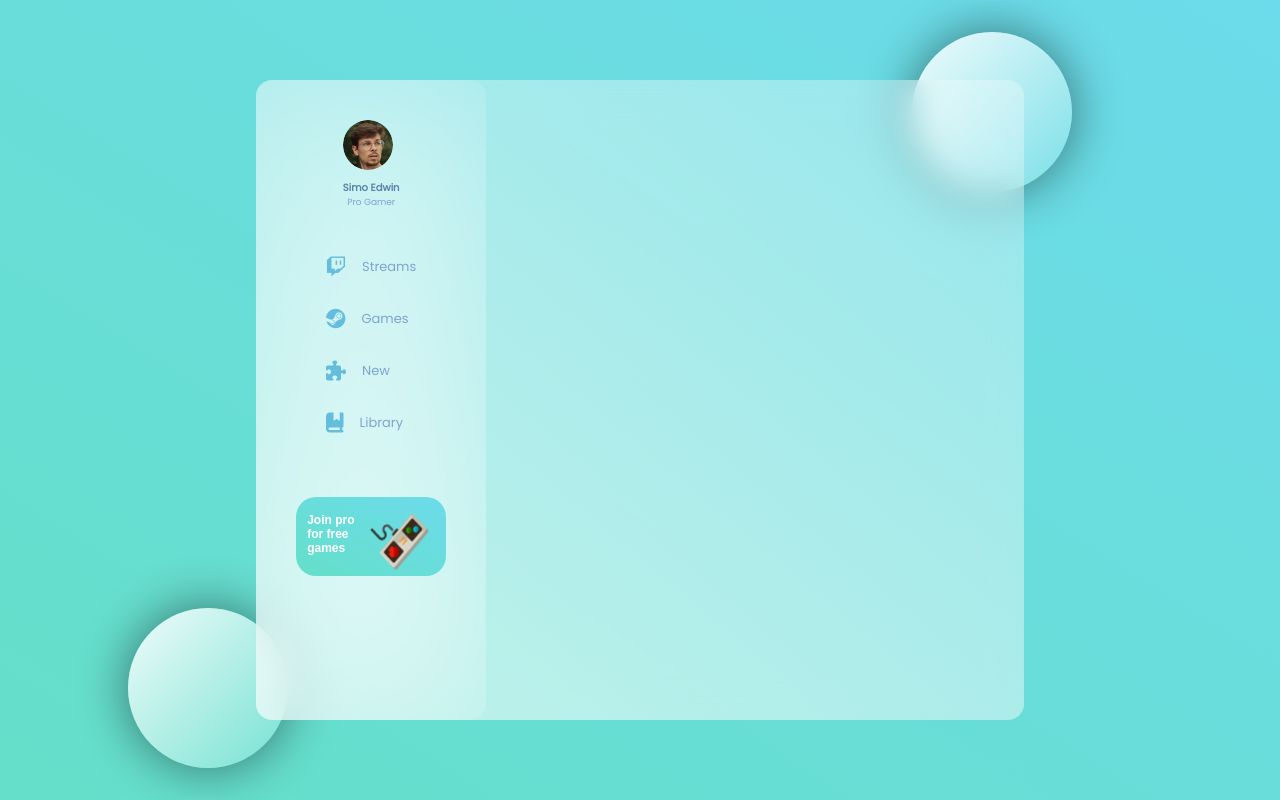
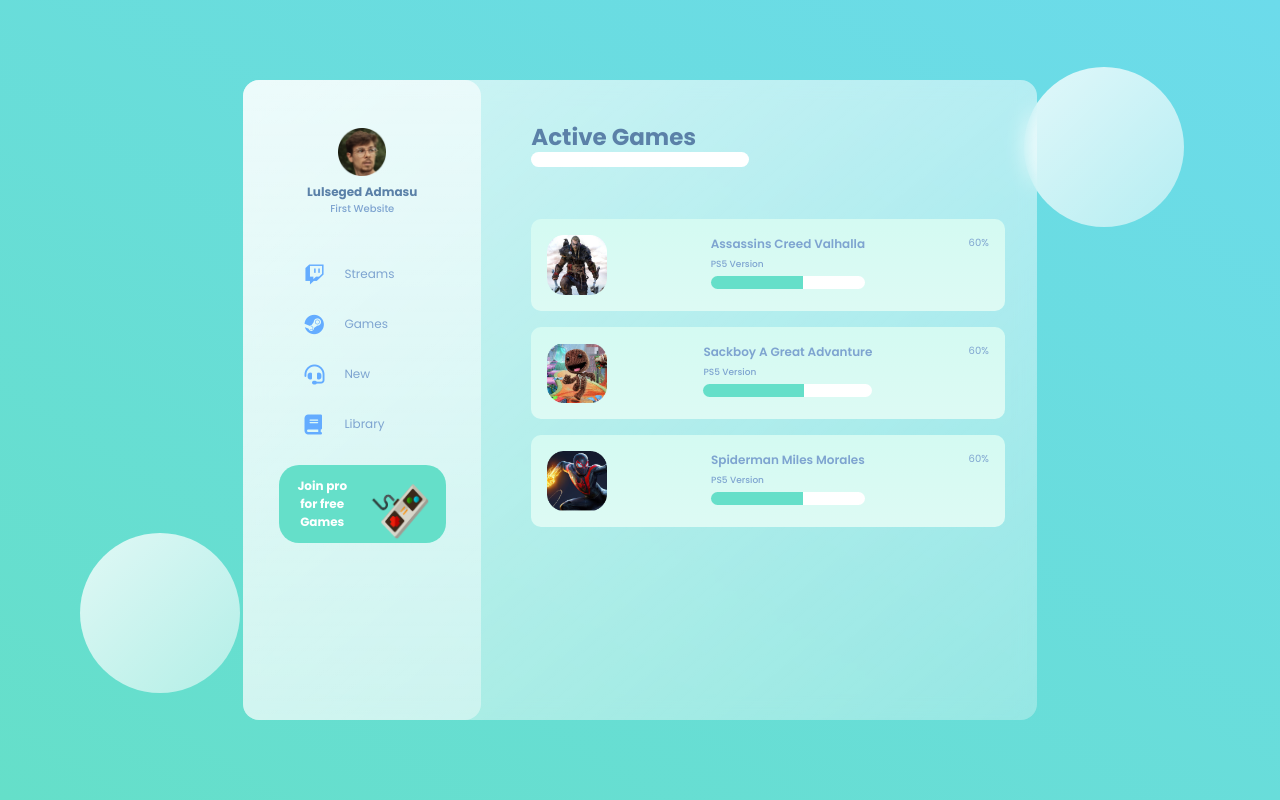
Before and after one commit to lul-g/glass_web, a plain HTML site: page index.html in a window 1280 px wide. Drawn offline with Linux system fonts and the light colour scheme.

Commit message:
first commit

```diff
--- a/assets/css/style.css
+++ b/assets/css/style.css
@@ -1,3 +1,16 @@
+:root {
+    /* --body-bg-color: linear-gradient(to right top, #65dfc9, #6cdbeb); --original*/
+    --body-bg-color: linear-gradient(to right top, #28d1b2, #2990a0);
+    --right-bg-color: linear-gradient(to right bottom,
+                                        rgba(255, 255, 255, .7),
+                                        rgba(255, 255, 255, .3));
+    --left-bg-color: linear-gradient(to left,
+                                rgba(255, 255, 255, .7),
+                                rgba(255, 255, 255, .3));
+    --blob-clr: linear-gradient(to right bottom,
+                        rgba(255, 255, 255, .8),
+                        rgba(255, 255, 255, .3));
+}
 /* css reset */
 * {
     margin: 0;
@@ -29,7 +42,6 @@
 }
 .flex {
     display: flex;
-    /* gap: 1rem; */
 }
 li {
     list-style: none;
@@ -46,18 +58,19 @@ body {
     font-family:Poppins;
 }
 
+/*start  */
 .blob1,
 .blob2 {
     background: var(--blob-clr);
-
-    border-radius: 100%;
-    text-align: center;
     height: 10em;
     width: 10em;
+    border-radius: 100%;
+    box-shadow: 0 0 50px 1px rgba(0, 0, 0, 0.473);
+
+    text-align: center;
     position: absolute;
     z-index: -1;
     left: 10rem;
-    box-shadow: 0 0 50px 1px rgba(0, 0, 0, 0.473);
 }
 .blob1 {
     inset: 2rem 13rem auto auto;
--- /dev/null
+++ b/assets/css/styles.css
@@ -0,0 +1,237 @@
+@import url('https://fonts.googleapis.com/css2?family=Poppins:wght@100;200;300;400;500;600;700;800;900&display=swap');
+
+
+:root {
+    --body-bg-color: linear-gradient(to right top, #65dfc9, #6cdbeb);
+    /* --body-bg-color: linear-gradient(to right top, #28d1b2, #2990a0); */
+    --right-bg-color: linear-gradient(to right bottom,
+                                        rgba(255, 255, 255, 0.7),
+                                        rgba(255, 255, 255, .3));
+    --left-bg-color: linear-gradient(to bottom,
+                                rgba(255, 255, 255, .6),
+                                rgba(255, 255, 255, .4));
+    --blob-clr: linear-gradient(to right bottom,
+                        rgba(255, 255, 255, .8),
+                        rgba(255, 255, 255, .5));
+}
+
+/* create animation */
+@keyframes b1 {
+    0%{
+        bottom: -2.5rem;
+    }
+    50% {
+        left: -2rem;
+    }
+    100%{
+        bottom: 10rem;
+    }
+}
+@keyframes b2 {
+    0%{
+        top: -2.5rem;
+    }
+    50% {
+        right: -2rem;
+    }
+    100%{
+        top: 2.5rem;
+    }
+}
+/* css reset */
+* {
+    margin: 0;
+    padding: 0;
+    box-sizing: border-box;
+
+}
+
+
+body {
+    background-color: var(--body-clr);
+    background: var(--body-bg-color);
+    height: 100vh;
+    font-family: 'Poppins', sans-serif;
+}
+.card {
+    position: relative;
+}
+.blob1,
+.blob2 {
+    height: 10rem;
+    width: 10rem;
+    border-radius: 100%;
+    margin: 5rem;
+    position: absolute;
+    z-index: -2;
+    background: var(--blob-clr);
+}
+.blob1 {
+    bottom: -2.5rem;
+    left: 4rem;
+    animation: b1 3s infinite alternate;
+    animation-timing-function: linear;
+}
+.blob2 {
+    right: 7rem;
+    top: -2.5rem;
+    animation: b2 3s infinite alternate linear;
+
+}
+
+.big_box {
+    width: 62%;
+    height: 80vh;
+    margin: 0 auto;
+    position: relative;
+    top: 5rem;
+    border-radius: 1rem;
+    display: flex;
+}
+.box_left,
+.box_right {
+    border-radius: 1rem;
+}
+.box_left {
+    width: 30%;
+    opacity: 1;
+    background: var(--left-bg-color);
+
+    z-index: 11;
+    text-align: center;
+}
+.box_right {
+    width: 100%;
+    height: 80vh;
+    right: 0;
+    z-index: 10;
+    background: var(--right-bg-color);
+    position: absolute;
+    backdrop-filter: blur(.6rem);
+}
+
+.box_left .top {
+    margin-top: 3rem;
+}
+.box_left .top img  {
+    width: 3rem;
+}
+.top h2 {
+    font-size: 12px;
+    color: #5b81a8;
+}
+.box_left .top h4 {
+    font-size: 10px;
+    font-weight: 500;
+    color: #7ea4d0;
+}
+
+.mid {
+    /* margin-left: 5rem; */
+    position: relative;
+    width: 15%;
+    margin: 0 auto;
+    margin-top: 3rem;
+    list-style: none;
+    display: flex;
+    flex-direction: column;
+    align-items: flex-start;
+}
+.mid li {
+    margin-bottom: 2rem;
+    color: #7ea4d0;
+    font-size: 12px;
+}
+.mid li i {
+    position: absolute;
+    left: -2.5rem;
+    font-size: 20px;
+    color: #64acff;
+}
+
+.box_left .btm {
+    margin: 0 auto;
+    width: 70%;
+    display: flex;
+    color: white;
+    font-weight: 700;
+    background-color: #65dfc9;
+    border-radius: 20px;
+    justify-content: space-evenly;
+    align-items: center;
+    font-size: 12px;
+    padding: 3px 0;
+}
+.box_left .btm p {
+    width: 3.5rem;
+}
+.box_left .btm img {
+    height: 4.5rem;
+}
+
+.box_right{
+    padding: 3rem 2rem 3rem 18rem;
+}
+.box_right .top {
+    position: relative;
+    margin-bottom: 3rem;
+}
+.box_right .top h1{
+    line-height: 18px;
+    font-size: 23px;
+    color: #5b81a8;
+}
+.box_right .top input {
+    width: 17vw;
+    border-radius: 10px;
+    line-height: 7px;
+    border: none;
+    background-color: white;
+}
+.box_right .btm section {
+    display: flex;
+    justify-content: space-between;
+    margin-bottom: 1rem;
+    background: linear-gradient(to bottom , #d4faf2, #ddfaf4);
+    border-radius: 10px;
+    padding: 1rem 0;
+    position: relative;
+    z-index: 0;
+    color: #7ea4d0;
+    padding: 1rem;
+}
+.box_right .btm section div {
+    display: flex;
+    flex-direction: column;
+    gap: .3rem;
+}
+.box_right .btm section img {
+    height: 60px;
+}
+.box_right .btm section h3{
+    font-weight: 600;
+    font-size: 12px;
+}
+.box_right .btm section h4 {
+    font-weight: 500;
+    font-size: 9px;
+}
+.box_right .btm section .co {
+    height: .85rem;
+    border-radius: 10px;
+    background: linear-gradient(to right, #65dfc9 0% 60%, white 60% 100%)
+}
+.box_right .btm section p {
+    font-size: 10px;
+}
+/*
+display: flex --row default
+flex-direction: column/row
+align-items: ....for row- vertical, for col- horizontal
+justify-content: ...
+
+position: absolute, relative, fixed -
+top/left/right/bttom
+margin: 0 auto
+variables
+*/
--- a/assets/js/active.js
+++ b/assets/js/active.js
@@ -0,0 +1,3 @@
+let x = 1500
+
+            let l = 1;
--- a/index.html
+++ b/index.html
@@ -4,41 +4,71 @@
     <meta charset="UTF-8">
     <meta http-equiv="X-UA-Compatible" content="IE=edge">
     <meta name="viewport" content="width=device-width, initial-scale=1.0">
-    <title>Glass webiste</title>
-    <link rel="stylesheet" href="/assets/css/style.css">
+    <title>Lul's glass website</title>
+    <link rel="stylesheet" href="/assets/css/styles.css">
     <script src="https://kit.fontawesome.com/b6798fcdf3.js" crossorigin="anonymous"></script>
-    <link rel="stylesheet"
-          href="https://fonts.googleapis.com/css?family=Poppins">
 </head>
-<body class="flex">
-    <span class="blob1"></span>
-    <section class="container flex">
-        <div class="nav flex">
+<body>
+    <div class="blob1"></div>
+    <div class="blob2"></div>
+
+    <div class="big_box">
+        <div class="box_left">
             <div class="top">
-                <img src="assets/img/avatar.png" alt="">
-                <div class="txt flex">
-                    <h4>Simo Edwin</h4>
-                    <p>Pro Gamer</p>
-                </div>
+                <img class="firstImg" src="./assets/img/avatar.png">
+                <h2>Lulseged Admasu</h2>
+                <h4>First Website</h4>
             </div>
-            <ul class="middle">
-                <li class="link flex"><i class="fa-brands fa-twitch"></i><a href="">streams</a></li>
-                <li class="link flex"><i class="fa-brands fa-steam"></i><a href="">games</a></li>
-                <li class="link flex"><i class="fa-solid fa-puzzle-piece"></i><a href="">new</a></li>
-                <li class="link flex"><i class="fa-solid fa-book-bookmark"></i><a href="">library</a></li>
+            <ul class="mid">
+                <li><i class="fa-brands fa-twitch"></i>Streams</li>
+                <li><i class="fa-brands fa-steam"></i>Games</li>
+                <li><i class="fa-solid fa-headset"></i>New</li>
+                <li><i class="fa-solid fa-book"></i>Library</li>
             </ul>
-            <div class="bottom flex">
-                <div class="txt">Join pro for free games</div>
+            <div class="btm">
+                <p>Join pro for free Games</p>
                 <img src="/assets/img/controller.png" alt="">
             </div>
         </div>
-        <div class="main"></div>
-    </section>
-    <span class="blob2"></span>
+
+        <div class="box_right">
+            <div class="top">
+                <h1>Active Games</h1>
+                <input type="text" >
+            </div>
+            <div class="btm">
+                <section>
+                    <img src="assets/img/assassins.png" alt="">
+                    <div>
+                        <h3>Assassins Creed Valhalla</h3>
+                        <h4>PS5 Version</h4>
+                        <div class="co"></div>
+                    </div>
+                    <p>60%</p>
+                </section>
+                <section>
+                    <img src="assets/img/sackboy.png" alt="">
+                    <div>
+                        <h3>Sackboy A Great Advanture</h3>
+                        <h4>PS5 Version</h4>
+                        <div class="co"></div>
+                    </div>
+                    <p>60%</p>
+                </section>
+                <section>
+                    <img src="assets/img/spiderman.png" alt="">
+                    <div>
+                        <h3>Spiderman Miles Morales</h3>
+                        <h4>PS5 Version</h4>
+                        <div class="co"></div>
+                    </div>
+                    <p>60%</p>
+                </section>
+            </div>
+        </div>
+    </div>
 
 
-
-
-    <script src="/assets/js/active.js"></script>
+    <script src="./assets/js/active.js"></script>
 </body>
 </html>
```
Also changed, not shown: i.html (added, +44 -0 lines).
